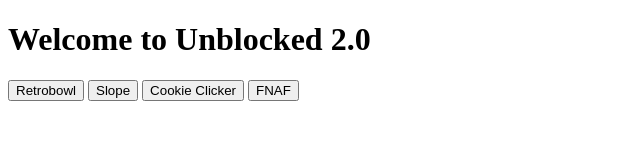
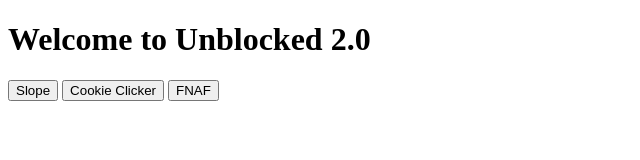
Before and after one commit to ggkids19/udhgames, a plain HTML site: page index.html in a window 1280 px wide. Shown: the whole page, without its empty margins (0-640 px from the left). Drawn offline with Linux system fonts and the light colour scheme.

Commit message:
Update index.html

```diff
--- a/index.html
+++ b/index.html
@@ -5,9 +5,6 @@
 </head>
 <body>
 <h1>Welcome to Unblocked 2.0</h1>
-<button onclick="window.location.href='https://loserboysonyt.github.io';">
-    Retrobowl
-</button>
 <button onclick="window.location.href='https://heyayyu.github.io/games/slope/';">
     Slope
 </button>
```
